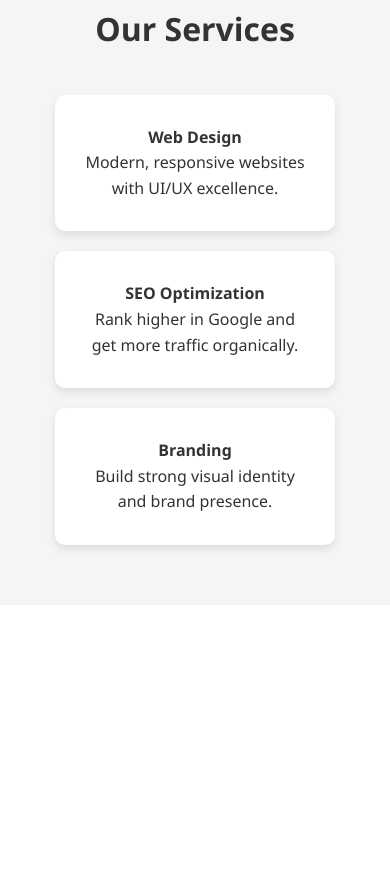
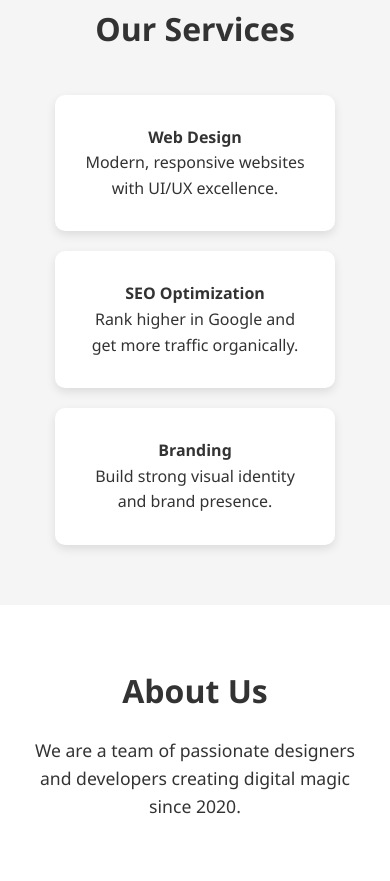
Before and after one commit to rafikakhatun/Responsive-landing-page, a plain HTML site: page index.html in a window 390 px wide. Shown: the part 979-1860 px from the top of the page. Before the commit the page ends 1584 px from the top, so only its background shows below. Drawn offline with Linux system fonts and the light colour scheme.

Commit message:
Add responsive About section

```diff
--- a/index.html
+++ b/index.html
@@ -49,6 +49,12 @@
     </div>
   </section>
 
+  <!-- About Section -->
+  <section class="about" id="about">
+    <h3>About Us</h3>
+    <p>We are a team of passionate designers and developers creating digital magic since 2020.</p>
+  </section>
+
 
 
 
--- a/style.css
+++ b/style.css
@@ -96,3 +96,18 @@ body {
   box-shadow: 0 4px 10px rgba(0,0,0,0.1);
   border-radius: 10px;
 }
+
+/* About */
+.about {
+  padding: 60px 20px;
+  text-align: center;
+}
+.about h3 {
+  font-size: 2rem;
+  margin-bottom: 20px;
+}
+.about p {
+  max-width: 600px;
+  margin: auto;
+  font-size: 1.1rem;
+}
```
